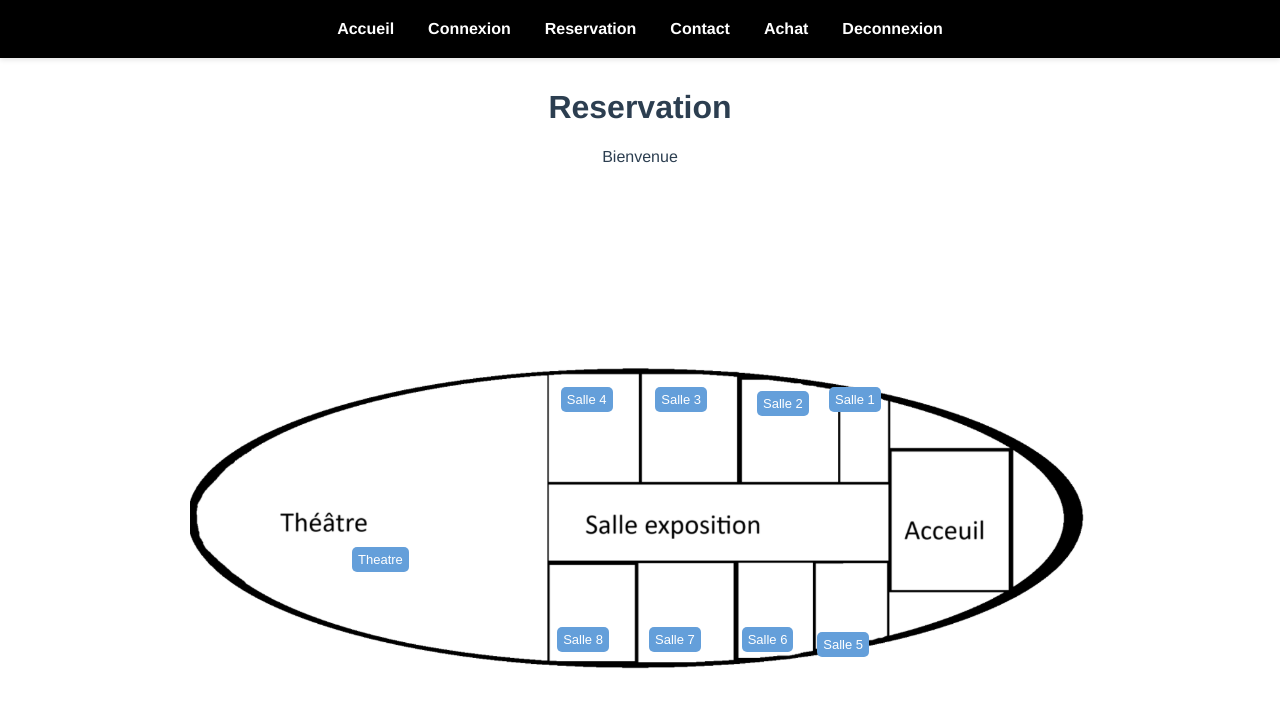
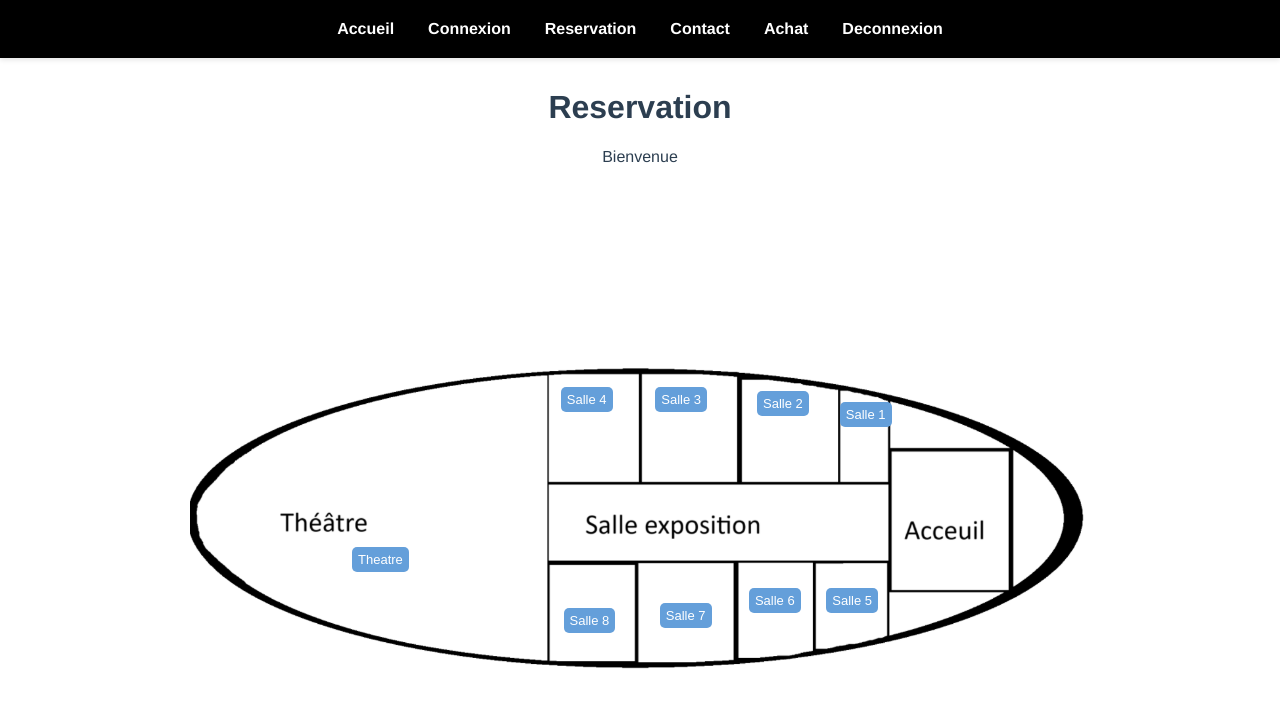
Before and after one commit to Elena6587/Organize-It-Vue, a Vue app: page / in a window 1280 px wide. Both pictures are taken after a click on the button "Reservation". Shown: the top 708 px of the page. Built offline with nearby package versions, Linux system fonts and the light colour scheme.

Commit message:
Fix: chemin de l'image de réservation

```diff
--- a/src/Reservation.vue
+++ b/src/Reservation.vue
@@ -103,6 +103,21 @@ export default {
 </script>
 
 <style scoped>
+.salle-plan-container {
+  background-image: url("salle.png");
+  background-size: 105%;
+  background-position: center;
+  background-repeat: no-repeat;
+  width: 100%;
+  max-width: 900px;
+  height: 60vw;
+  max-height: 500px;
+  min-height: 220px;
+  position: relative;
+  overflow: hidden;
+  border-radius: 8px;
+  flex-shrink: 0;
+}
 .reservation-header {
   text-align: center;
   padding: 10px;
@@ -121,14 +136,14 @@ export default {
   white-space: nowrap;
 }
 .btn-reserver { top: 57%; left: 18%; }
-.btn-salle-1  { top: 25%; left: 71%; }
+.btn-salle-1  { top: 28%; left: 72.2%; }
 .btn-salle-2  { top: 25.9%; left: 63%; }
 .btn-salle-3  { top: 25%; left: 51.7%; }
 .btn-salle-4  { top: 25%; left: 41.2%; }
-.btn-salle-5  { top: 74%; left: 69.7%; }
-.btn-salle-6  { top: 73%; left: 61.3%; }
-.btn-salle-7  { top: 73%; left: 51%; }
-.btn-salle-8  { top: 73%; left: 40.8%; }
+.btn-salle-5  { top: 65.2%; left: 70.7%; }
+.btn-salle-6  { top: 65.3%; left: 62.1%; }
+.btn-salle-7  { top: 68.2%; left: 52.2%; }
+.btn-salle-8  { top: 69.2%; left: 41.5%; }
 .formulaire {
   width: 100%;
   max-width: 350px;
@@ -176,21 +191,7 @@ export default {
   flex-wrap: wrap;
   box-sizing: border-box;
 }
-.salle-plan-container {
-  background-image: url("salle.png");
-  background-size: 105%;
-  background-position: center;
-  background-repeat: no-repeat;
-  width: 100%;
-  max-width: 900px;
-  height: 60vw;
-  max-height: 500px;
-  min-height: 220px;
-  position: relative;
-  overflow: hidden;
-  border-radius: 8px;
-  flex-shrink: 0;
-}
+
 @media (max-width: 768px) {
   #app-container {
     flex-direction: column;
```
